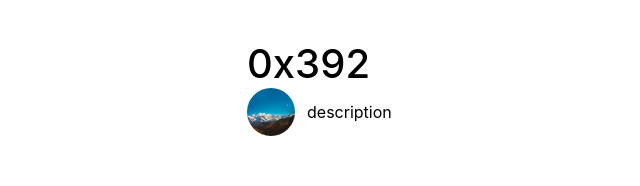
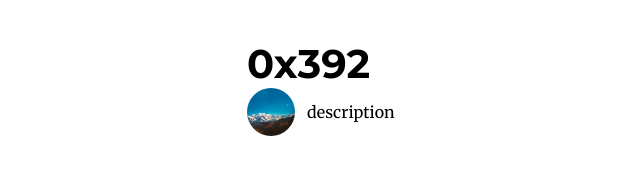
Before and after one commit to passionate-puppy/0x392, a Next.js app: page / in a window 1280 px wide. Shown: the top 186 px of the page, without its empty margins (33-673 px from the left). Built offline with nearby package versions, Linux system fonts and the light colour scheme.

Commit message:
Update font styles

```diff
--- a/src/styles/globals.scss
+++ b/src/styles/globals.scss
@@ -1,19 +1,10 @@
+@import "https://fonts.googleapis.com/css2?family=Merriweather:wght@400&display=swap";
+
 html,
 body {
   padding: 0;
   margin: 0;
-  font-family:
-    -apple-system,
-    BlinkMacSystemFont,
-    "Segoe UI",
-    Roboto,
-    Oxygen,
-    Ubuntu,
-    Cantarell,
-    "Fira Sans",
-    "Droid Sans",
-    "Helvetica Neue",
-    sans-serif;
+  font-family: Merriweather, Georgia, Cambria, "Times New Roman", Times, serif;
 }
 
 a {
--- a/src/styles/typography.scss
+++ b/src/styles/typography.scss
@@ -1,11 +1,17 @@
+@import "https://fonts.googleapis.com/css2?family=Montserrat:wght@500;700&display=swap";
+
+$heading-font-family: montserrat, system-ui, -apple-system, blinkmacsystemfont,
+  "Segoe UI", roboto, "Helvetica Neue", arial, "Noto Sans", sans-serif,
+  "Apple Color Emoji", "Segoe UI Emoji", "Segoe UI Symbol", "Noto Color Emoji";
 $heading-font-size-base: 1rem;
-$heading-font-weight-base: 500;
-$heading-line-height-base: 1.2;
+$heading-font-weight-medium: 500;
+$heading-font-weight-bold: 700;
+$heading-line-height: 1.2;
 
 %heading-base {
   margin: 0;
-  font-weight: $heading-font-weight-base;
-  line-height: $heading-line-height-base;
+  font-family: $heading-font-family;
+  line-height: $heading-line-height;
 }
 
 $h1-font-size: $heading-font-size-base * 2.5;
@@ -19,36 +25,42 @@ $h6-font-size: $heading-font-size-base;
   @extend %heading-base;
 
   font-size: $h1-font-size;
+  font-weight: $heading-font-weight-bold;
 }
 
 %h2 {
   @extend %heading-base;
 
   font-size: $h2-font-size;
+  font-weight: $heading-font-weight-medium;
 }
 
 %h3 {
   @extend %heading-base;
 
   font-size: $h3-font-size;
+  font-weight: $heading-font-weight-medium;
 }
 
 %h4 {
   @extend %heading-base;
 
   font-size: $h4-font-size;
+  font-weight: $heading-font-weight-medium;
 }
 
 %h5 {
   @extend %heading-base;
 
   font-size: $h5-font-size;
+  font-weight: $heading-font-weight-medium;
 }
 
 %h6 {
   @extend %heading-base;
 
   font-size: $h6-font-size;
+  font-weight: $heading-font-weight-medium;
 }
 
 %p {
```
